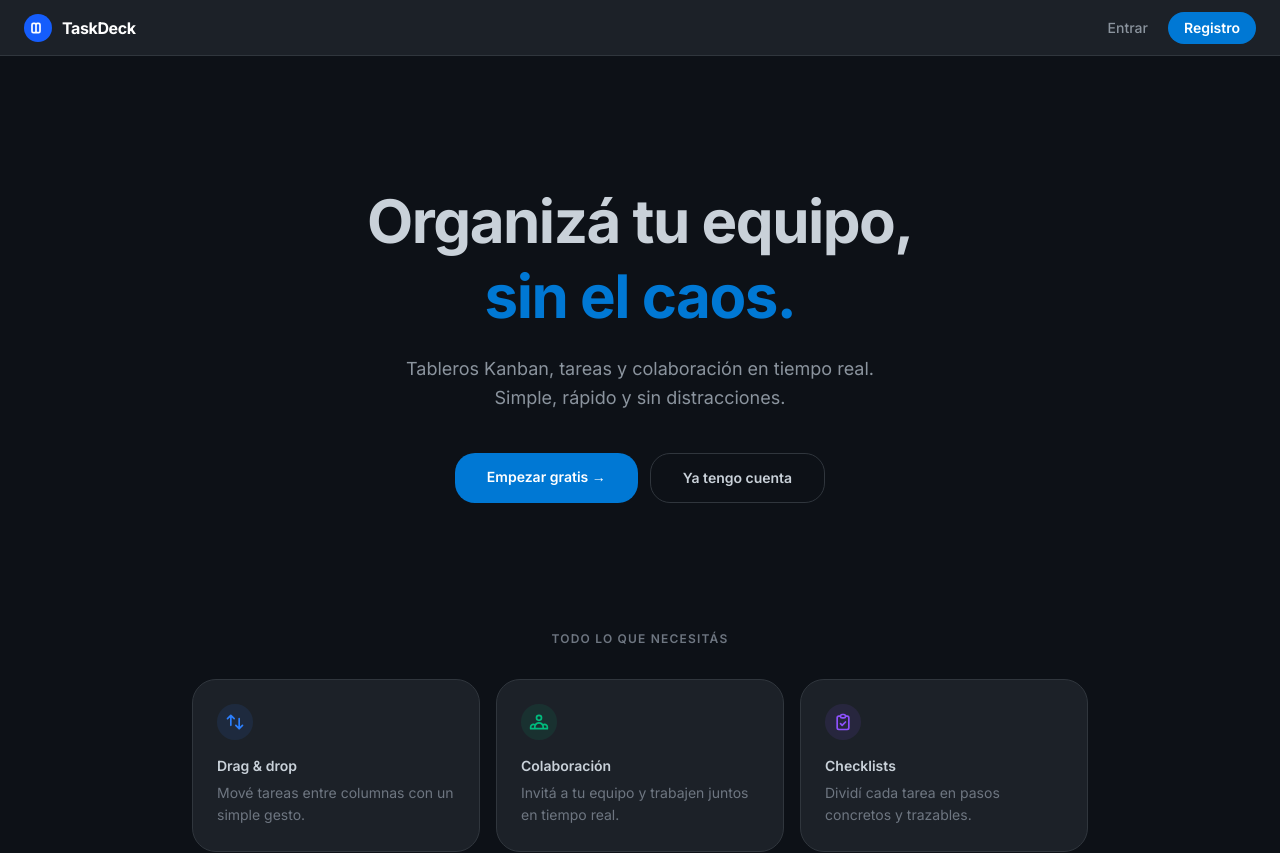
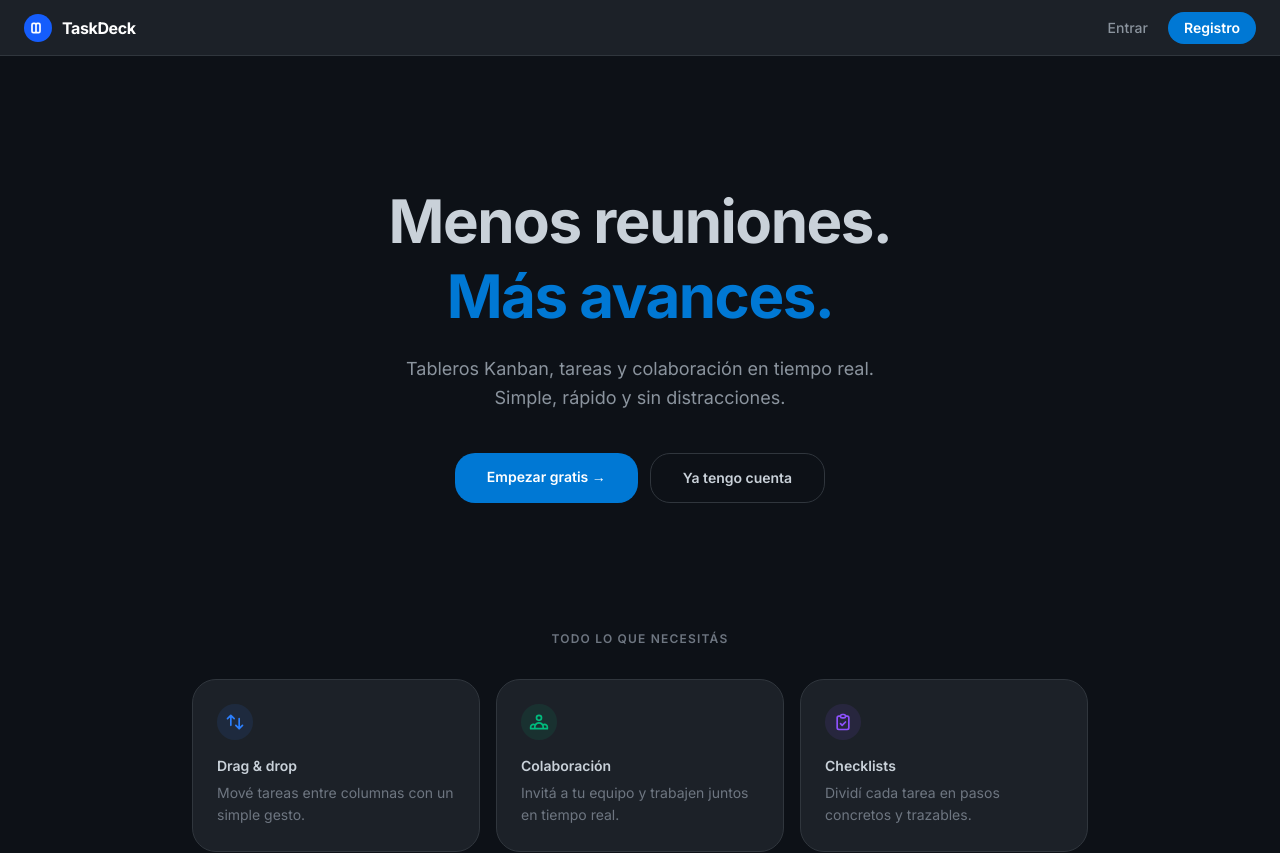
Before and after one commit to facuzavaleta89/taskdeck, a Next.js app: page / in a window 1280 px wide. Shown: the top 853 px of the page. Built offline with nearby package versions, Linux system fonts and the light colour scheme; no server answers.

Commit message:
sacado el instructivo md y corregida el mensaje de bienvenida

```diff
--- a/src/app/page.tsx
+++ b/src/app/page.tsx
@@ -16,8 +16,8 @@ export default async function LandingPage() {
         <div className="max-w-2xl text-center animate-fade-in">
 
           <h1 className="text-4xl sm:text-5xl lg:text-6xl font-bold text-[var(--color-text-primary)] leading-tight tracking-tight mb-5">
-            Organizá tu equipo,<br />
-            <span className="text-[var(--color-brand)]">sin el caos.</span>
+            Menos reuniones.<br />
+            <span className="text-[var(--color-brand)]">Más avances.</span>
           </h1>
 
           <p className="text-[var(--color-text-secondary)] text-base sm:text-lg leading-relaxed mb-10 max-w-lg mx-auto">
```
Also changed, not shown: 1 other file (tests, documents, lock files or other folders).
